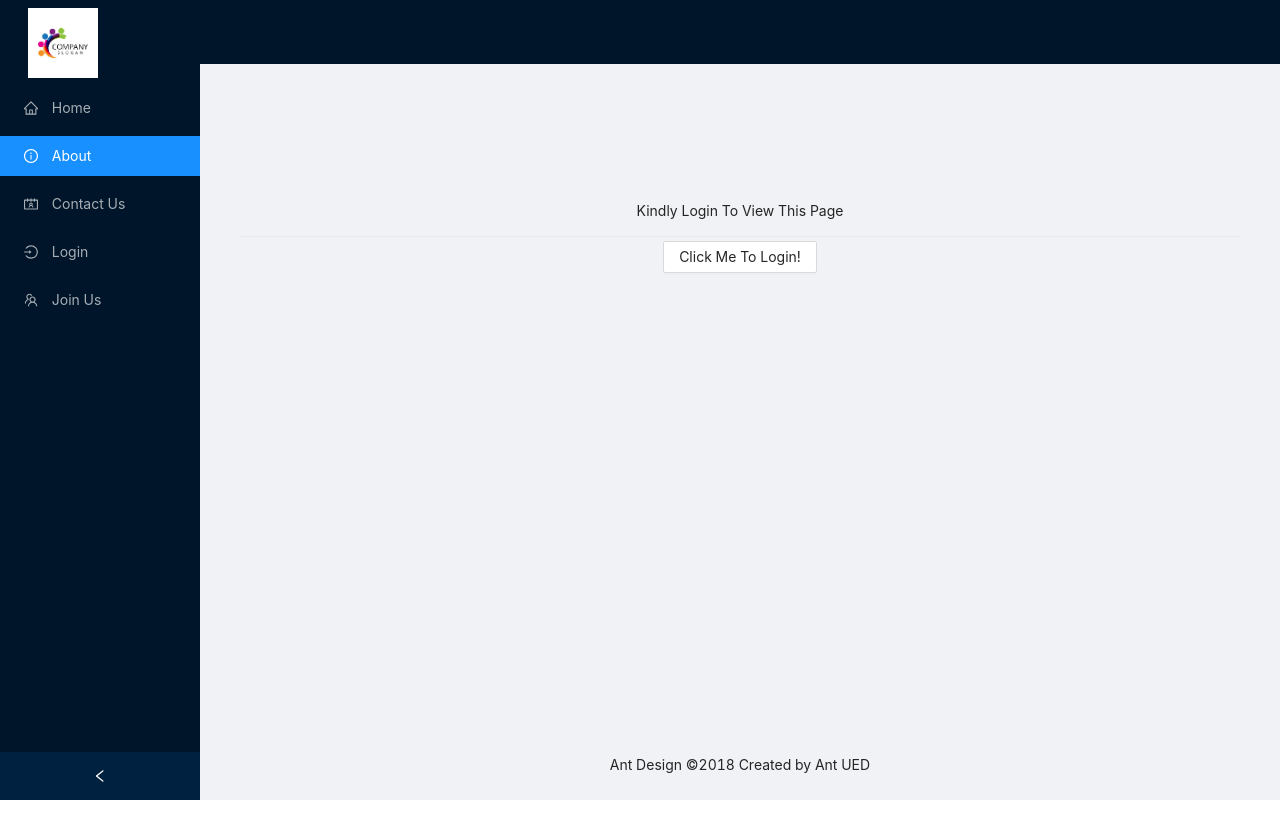
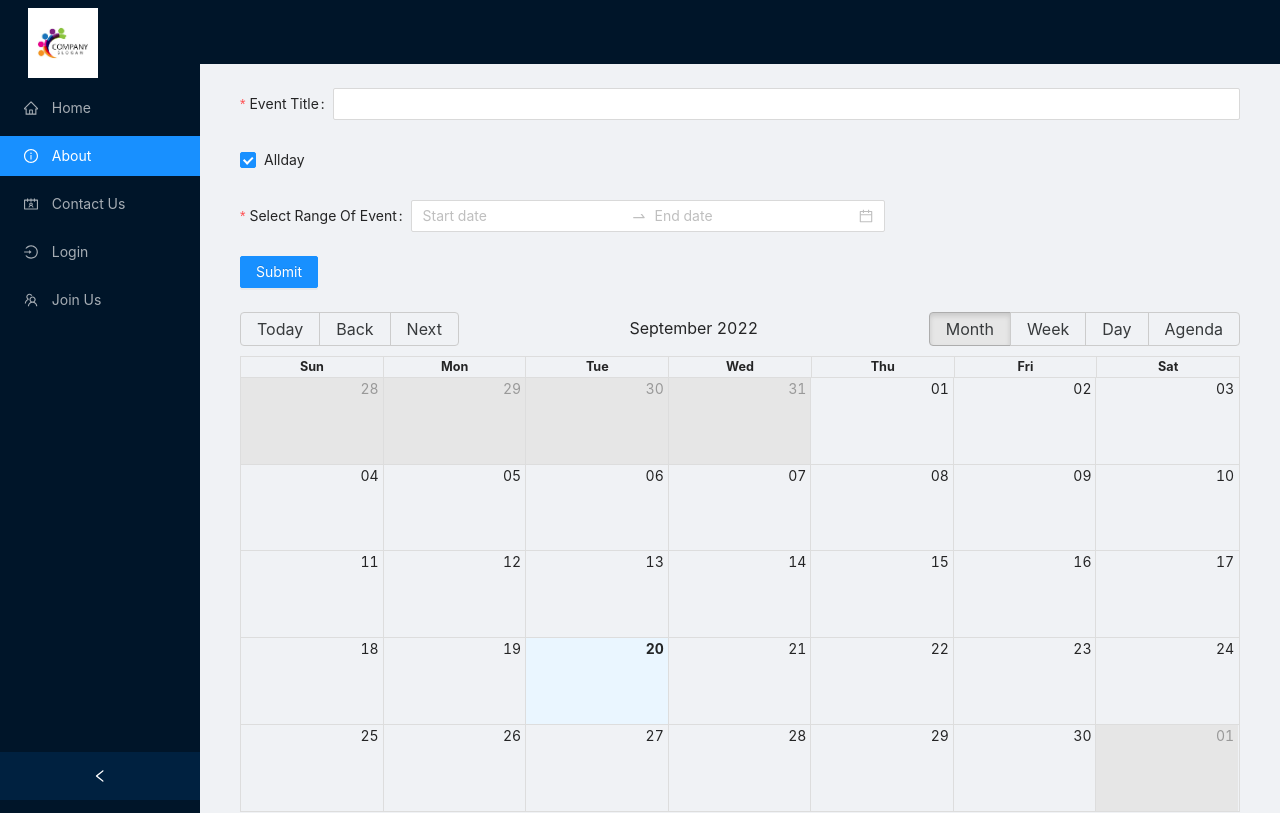
Before and after one commit to asadkhan-cc/Indeed-rep-2.0, a Next.js app: page /Dashboard in a window 1280 px wide. Shown: the top 813 px of the page. Built offline with nearby package versions, Linux system fonts and the light colour scheme; no server answers; the database is empty.

Commit message:
getting data from FireStore now! just need to populate it

```diff
--- /dev/null
+++ b/Utils/Components/Company/CreateEvent.jsx
@@ -0,0 +1,84 @@
+import { async } from "@firebase/util";
+import { Button, Checkbox, DatePicker, Form, Input } from "antd";
+import { addDoc, collection, Timestamp } from "firebase/firestore";
+import React, { useContext, useState } from "react";
+import { db } from "../../../FirebaseApp/firebase-config";
+import { userAuthDetail } from "../../../pages/_app";
+const { RangePicker } = DatePicker;
+const CreateEvent = () => {
+  const userAuthDetailContext = useContext(userAuthDetail);
+  const [allDayEvent, setallDayEvent] = useState(true);
+  const [rangeString, setRangeString] = useState(null);
+  const [btnLoader, setBtnLoader] = useState(false);
+  const onDateChange = (value, dateString) => {
+    // console.log("Selected Time: ", value);
+    setRangeString(dateString);
+    console.log("Formatted Selected Time: ", dateString);
+  };
+  const checkBoxValChecker = (eve) => {
+    console.log(eve);
+    setallDayEvent((prev) => !prev);
+  };
+  const createEventInFireStore = async (data) => {
+    try {
+      const docRef = await addDoc(collection(db, "jobEvents"), data);
+      console.log("Document written with ID: ", docRef.id);
+    } catch (error) {
+      console.error("Error adding document: ", error);
+    }
+  };
+  const formSubmitHandler = (e) => {
+    setBtnLoader((prev) => !prev);
+    e.allDay = allDayEvent;
+    e.start = Timestamp.fromDate(e.range[0].toDate());
+    e.end = Timestamp.fromDate(e.range[1].toDate());
+    e.createdBy = userAuthDetailContext?.user.email;
+    e.range = rangeString;
+    console.log(e, "    Event   ");
+    createEventInFireStore(e);
+    setBtnLoader((prev) => !prev);
+  };
+  return (
+    <div>
+      <Form onFinish={formSubmitHandler}>
+        <Form.Item
+          rules={[{ required: true, message: "Please Input Event Title!" }]}
+          name="title"
+          label="Event Title"
+        >
+          <Input type="text"></Input>
+        </Form.Item>
+        <Form.Item name="allDay">
+          <Checkbox
+            defaultChecked={true}
+            value={allDayEvent}
+            onChange={checkBoxValChecker}
+          >
+            Allday
+          </Checkbox>
+        </Form.Item>
+        <Form.Item
+          rules={[{ required: true, message: "Please Select Range Of Event!" }]}
+          label="Select Range Of Event"
+          name="range"
+        >
+          <RangePicker
+            showTime={{
+              format: "HH:mm",
+            }}
+            format="DD/MM/YYYY HH:mm"
+            onChange={onDateChange}
+            // onOk={onOk}
+          />
+        </Form.Item>
+        <Form.Item>
+          <Button type="primary" htmlType="submit" loading={btnLoader}>
+            Submit
+          </Button>
+        </Form.Item>
+      </Form>
+    </div>
+  );
+};
+
+export default CreateEvent;
--- /dev/null
+++ b/Utils/Components/ViewCalander.jsx
@@ -0,0 +1,59 @@
+import React, { useEffect, useState } from "react";
+import { Calendar, momentLocalizer } from "react-big-calendar";
+import moment from "moment";
+import "react-big-calendar/lib/css/react-big-calendar.css";
+const localizer = momentLocalizer(moment);
+import { collection, getDocs } from "firebase/firestore";
+import { db } from "../../FirebaseApp/firebase-config";
+
+const ViewCalander = () => {
+  const [collectionData, setCollectionData] = useState(null);
+  //first get the collection
+  const getAllJobEvents = async () => {
+    const querySnapshot = await getDocs(collection(db, "jobEvents"));
+    const queryData = await querySnapshot.docs;
+    const arrqueryData = [];
+    const arr = await queryData.forEach((e) => {
+      arrqueryData.push(e.data());
+      //   console.log(e.data());
+    });
+    console.log(arrqueryData, "arrqueryData");
+    return arrqueryData;
+  };
+  //now check for auth Role <string>User||Company||Admin<string>
+  //if "User" show all jobEvent if "Company" check createdBy first then only show data created by the company
+  useEffect(() => {
+    const data = getAllJobEvents();
+    data
+      .then((e) => {
+        setCollectionData(e);
+      })
+      .catch((err) => {
+        console.error(err);
+      });
+  }, []);
+
+  console.log(collectionData);
+  return (
+    <>
+      <div style={{ height: 700 }}>
+        {collectionData ? (
+          <Calendar
+            events={collectionData}
+            localizer={localizer}
+            Views={["month", "day", "Week"]}
+            defaultDate={new Date()}
+            defaultView="month"
+            startAccessor="start"
+            endAccessor="end"
+            style={{ height: 500 }}
+          />
+        ) : (
+          <div>Loading</div>
+        )}
+      </div>
+    </>
+  );
+};
+
+export default ViewCalander;
--- a/package.json
+++ b/package.json
@@ -14,12 +14,14 @@
     "moment": "^2.29.4",
     "next": "12.3.0",
     "react": "18.2.0",
+    "react-big-calendar": "^1.5.0",
     "react-dom": "18.2.0"
   },
   "devDependencies": {
     "autoprefixer": "^10.4.11",
     "eslint": "8.23.1",
     "eslint-config-next": "12.3.0",
+    "react-big-calendar": "^1.5.0",
     "postcss": "^8.4.16",
     "tailwindcss": "^3.1.8"
   },
--- a/pages/Dashboard.jsx
+++ b/pages/Dashboard.jsx
@@ -2,8 +2,10 @@ import { async } from "@firebase/util";
 import { onAuthStateChanged } from "firebase/auth";
 import React, { useContext, useState } from "react";
 import { auth } from "../FirebaseApp/firebase-config";
+import CreateEvent from "../Utils/Components/Company/CreateEvent";
 import Loading from "../Utils/Components/Loading";
 import LoginErr from "../Utils/Components/LoginErr";
+import ViewCalander from "../Utils/Components/ViewCalander";
 import DashBoardPageAdmin from "../Utils/Pages/Admin/DashBoardPageAdmin";
 import DashBoardPageCompany from "../Utils/Pages/Company/DashBoardPageCompany";
 import DashBoardPageStudent from "../Utils/Pages/User/DashBoardPageStudent";
@@ -15,9 +17,15 @@ const Dashboard = () => {
   // const [user, setUser] = useState(null);
   // onAuthStateChanged(auth, (user) => setUser(user));
 
-  console.log(userAuthDetailContext, "userAuthDetailContext");
+  //------------big calander part
+  // const allViews = Object.keys(BigCalendar.Views).map(
+  //   (k) => BigCalendar.Views[k]
+  // );
+
   return (
     <div>
+      <CreateEvent></CreateEvent>
+      <ViewCalander></ViewCalander>
       {userAuthDetailContext?.user ? (
         userAuthDetailContext?.profileData?.role === "Admin" ? (
           <DashBoardPageAdmin />
--- a/pages/Profile.jsx
+++ b/pages/Profile.jsx
@@ -5,7 +5,6 @@ import { userAuthDetail } from "./_app";
 
 const Profile = () => {
   const userAuthDetailContext = useContext(userAuthDetail);
-  console.log(userAuthDetailContext);
   return (
     <div>
       {userAuthDetailContext?.user?.email ? <ProfilePage /> : <LoginErr />}
```
Also changed, not shown: 1 other file (tests, documents, lock files or other folders).
